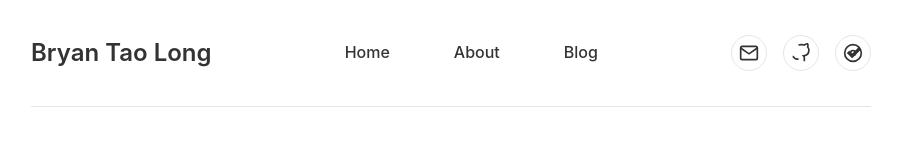
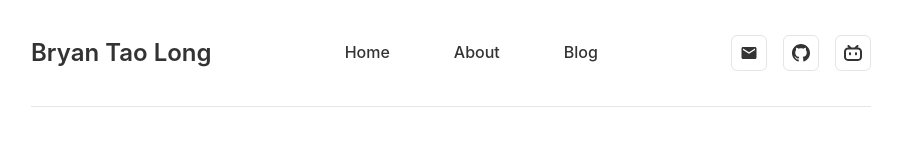
Before and after one commit to bryantaolong/bryantaolong.github.io, a Vue app: page /#/ in a window 1280 px wide. Shown: the top 160 px of the page, without its empty margins (189-1091 px from the left). Built offline with nearby package versions, Linux system fonts and the light colour scheme.

Commit message:
update-icons

```diff
--- a/src/components/Header.vue
+++ b/src/components/Header.vue
@@ -10,21 +10,22 @@
         <router-link to="/blog">Blog</router-link>
       </div>
       <div class="social-icons">
-        <a href="mailto:bryantaolong@outlook.com" aria-label="Email">
-          <svg width="20" height="20" viewBox="0 0 24 24" fill="none" stroke="currentColor" stroke-width="2">
-            <path d="M4 4h16c1.1 0 2 .9 2 2v12c0 1.1-.9 2-2 2H4c-1.1 0-2-.9-2-2V6c0-1.1.9-2 2-2z"></path>
-            <polyline points="22,6 12,13 2,6"></polyline>
+        <!-- Email Icon -->
+        <a href="mailto:bryantaolong@outlook.com" aria-label="Email" class="social-link">
+          <svg width="20" height="20" viewBox="0 0 24 24" fill="currentColor">
+            <path d="M20 4H4c-1.1 0-1.99.9-1.99 2L2 18c0 1.1.9 2 2 2h16c1.1 0 2-.9 2-2V6c0-1.1-.9-2-2-2zm0 4l-8 5-8-5V6l8 5 8-5v2z"/>
           </svg>
         </a>
-        <a href="https://github.com/bryantaolong" target="_blank" aria-label="GitHub">
-          <svg width="20" height="20" viewBox="0 0 24 24" fill="none" stroke="currentColor" stroke-width="2">
-            <path d="M9 19c-5 1.5-5-2.5-7-3m14 6v-3.87a3.37 3.37 0 0 0-.94-2.61c3.14-.35 6.44-1.54 6.44-7A5.44 5.44 0 0 0 20 4.77 5.07 5.07 0 0 0 19.91 1S18.73.65 16 2.48a13.38 13.38 0 0 0-7 0C6.27.65 5.09 1S5.09 1 5.09 1A5.07 5.07 0 0 0 5 4.77a5.44 5.44 0 0 0-1.5 3.78c0 5.42 3.3 6.61 6.44 7A3.37 3.37 0 0 0 9 18.13V22"></path>
+        <!-- GitHub Icon -->
+        <a href="https://github.com/bryantaolong" target="_blank" aria-label="GitHub" class="social-link">
+          <svg width="20" height="20" viewBox="0 0 24 24" fill="currentColor">
+            <path d="M12 0c-6.626 0-12 5.373-12 12 0 5.302 3.438 9.8 8.207 11.387.599.111.793-.261.793-.577v-2.234c-3.338.726-4.033-1.416-4.033-1.416-.546-1.387-1.333-1.756-1.333-1.756-1.089-.745.083-.729.083-.729 1.205.084 1.839 1.237 1.839 1.237 1.07 1.834 2.807 1.304 3.492.997.107-.775.418-1.305.762-1.604-2.665-.305-5.467-1.334-5.467-5.931 0-1.311.469-2.381 1.236-3.221-.124-.303-.535-1.524.117-3.176 0 0 1.008-.322 3.301 1.23.957-.266 1.983-.399 3.003-.404 1.02.005 2.047.138 3.006.404 2.291-1.552 3.297-1.23 3.297-1.23.653 1.653.242 2.874.118 3.176.77.84 1.235 1.911 1.235 3.221 0 4.609-2.807 5.624-5.479 5.921.43.372.823 1.102.823 2.222v3.293c0 .319.192.694.801.576 4.765-1.589 8.199-6.086 8.199-11.386 0-6.627-5.373-12-12-12z"/>
           </svg>
         </a>
-        <a href="https://space.bilibili.com/1447452471" target="_blank" aria-label="Bilibili">
-          <svg width="20" height="20" viewBox="0 0 24 24" fill="none" stroke="currentColor" stroke-width="2">
-            <path d="M12 2C6.48 2 2 6.48 2 12s4.48 10 10 10 10-4.48 10-10S17.52 2 12 2zm-1 15l-5-5 1.41-1.41L11 14.17l7.59-7.59L20 8l-9 9z"></path>
-            <circle cx="12" cy="12" r="3"></circle>
+        <!-- Bilibili Icon -->
+        <a href="https://space.bilibili.com/1447452471" target="_blank" aria-label="Bilibili" class="social-link">
+          <svg width="20" height="20" viewBox="0 0 24 24" fill="currentColor">
+            <path d="M17.813 4.653h.854c1.51.054 2.769.578 3.773 1.574 1.004.995 1.524 2.249 1.56 3.76v7.36c-.036 1.51-.556 2.769-1.56 3.773s-2.262 1.524-3.773 1.56H5.333c-1.51-.036-2.769-.556-3.773-1.56S.036 18.858 0 17.347v-7.36c.036-1.511.556-2.765 1.56-3.76 1.004-.996 2.262-1.52 3.773-1.574h.774l-1.174-1.12a1.234 1.234 0 0 1-.373-.906c0-.356.124-.658.373-.907l.027-.027c.267-.249.573-.373.92-.373.347 0 .653.124.92.373L9.653 4.44c.071.071.134.142.187.213h4.267a.836.836 0 0 1 .16-.213l2.853-2.747c.267-.249.573-.373.92-.373.347 0 .662.151.929.4.267.249.391.551.391.907 0 .355-.124.657-.373.906zM5.333 7.24c-.746.018-1.373.276-1.88.773-.506.498-.769 1.13-.786 1.894v7.52c.017.764.28 1.395.786 1.893.507.498 1.134.756 1.88.773h13.334c.746-.017 1.373-.275 1.88-.773.506-.498.769-1.129.786-1.893v-7.52c-.017-.765-.28-1.396-.786-1.894-.507-.497-1.134-.755-1.88-.773zM8 11.107c.373 0 .684.124.933.373.25.249.383.569.4.96v1.173c-.017.391-.15.711-.4.96-.249.25-.56.374-.933.374s-.684-.125-.933-.374c-.25-.249-.383-.569-.4-.96V12.44c0-.373.129-.689.386-.947.258-.257.574-.386.947-.386zm8 0c.373 0 .684.124.933.373.25.249.383.569.4.96v1.173c-.017.391-.15.711-.4.96-.249.25-.56.374-.933.374s-.684-.125-.933-.374c-.25-.249-.383-.569-.4-.96V12.44c.017-.391.15-.711.4-.96.249-.249.56-.373.933-.373z"/>
           </svg>
         </a>
       </div>
@@ -37,5 +38,16 @@
 </script>
 
 <style scoped>
-/* Styles are imported globally from simple.css */
+.social-link {
+  display: inline-flex;
+  align-items: center;
+  justify-content: center;
+  padding: 0.5rem;
+  border-radius: 0.375rem;
+  transition: background-color 0.2s;
+}
+
+.social-link:hover {
+  background-color: var(--color-light);
+}
 </style>
```
